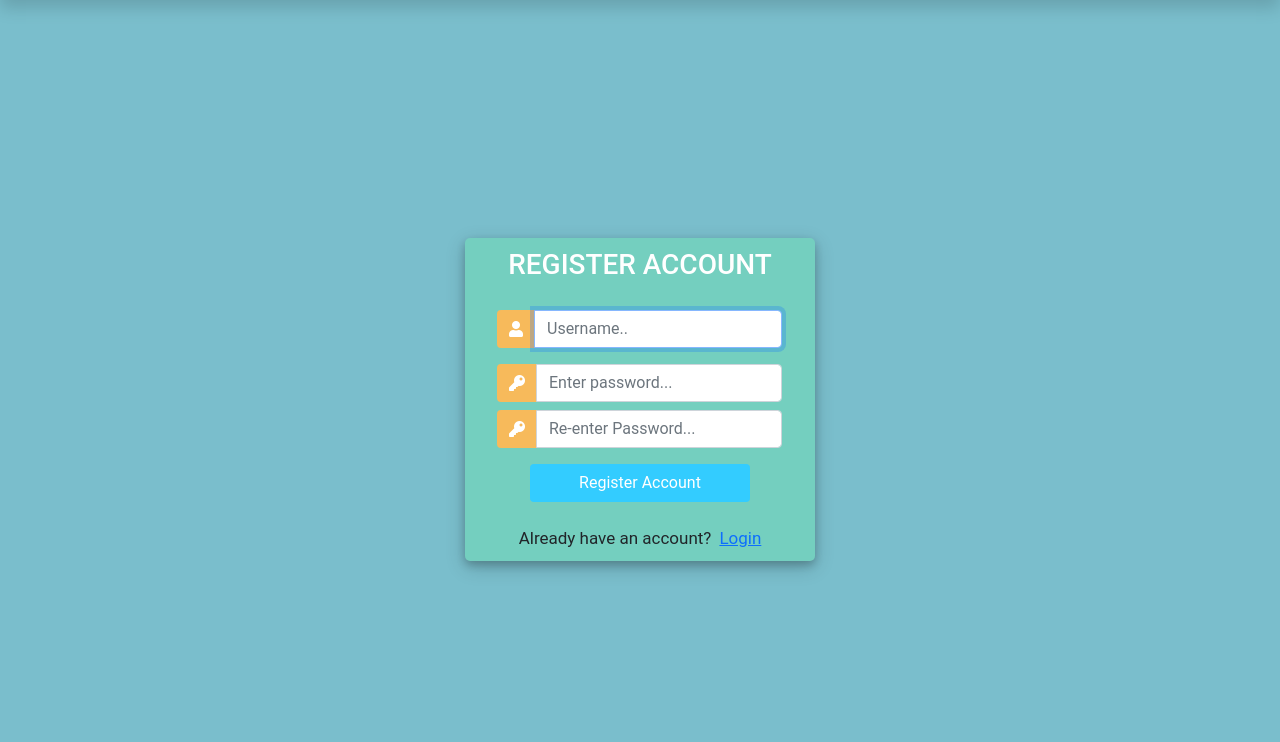
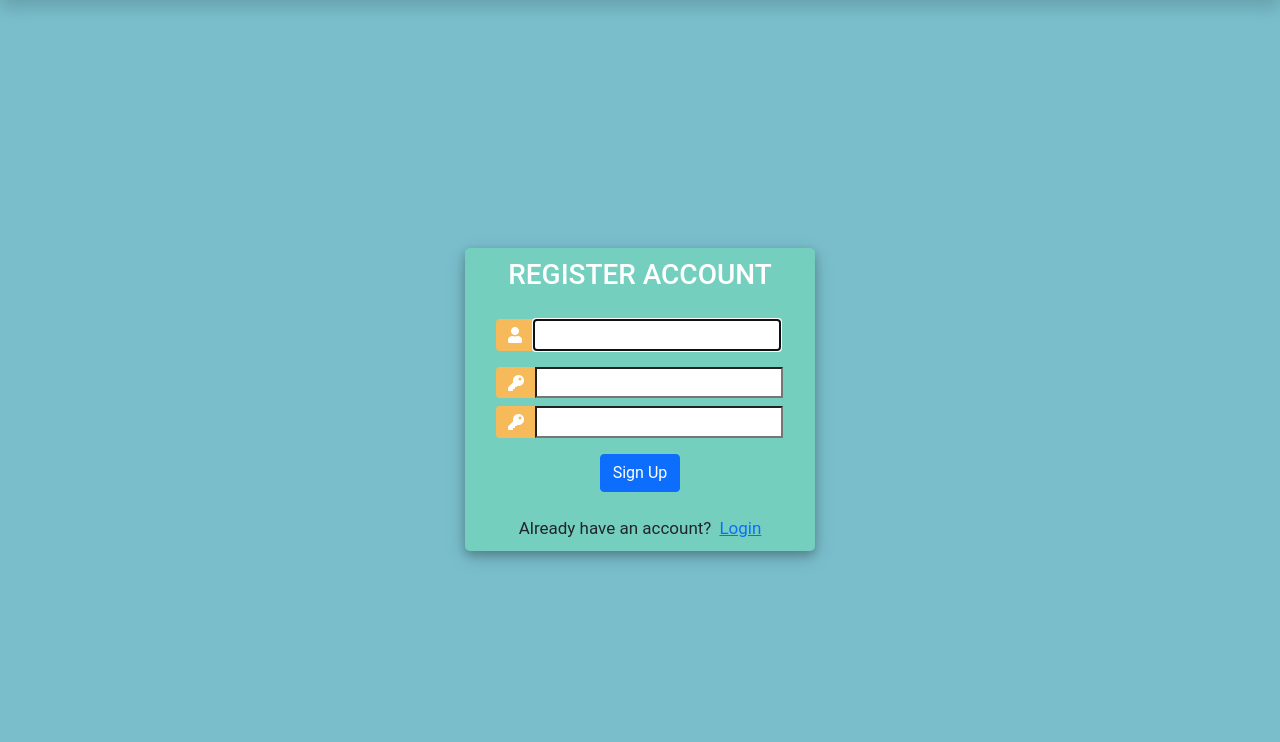
Before and after one commit to lukasgraig/Django, a Django app: page /user/signup/ in a window 1280 px wide. Shown: the part 58-800 px from the top of the page. Run offline with Django 3.2, Linux system fonts and the light colour scheme; some libraries are stand-ins or nearby versions.

Commit message:
removed js at bottom for now

```diff
--- a/templates/registration/signup.html
+++ b/templates/registration/signup.html
@@ -73,7 +73,7 @@
       </div>
       <div class="d-flex justify-content-center form_container">
 
-        <form method="POST" action="">
+        <form method="POST" >
           {% csrf_token %}
           <div class="input-group mb-3">
             <div class="input-group-append">
@@ -95,7 +95,7 @@
           </div>
 
              <div class="d-flex justify-content-center mt-3 login_container">
-             <input class="btn login_btn" type="submit" value="Register Account">
+              <button class="btn btn-primary" type="submit">Sign Up</button>
              </div>
         </form>
       </div>
@@ -108,7 +108,7 @@
     </div>
   </div>
 </div>
-<script>
+<!-- <script>
           /* Because i didnt set placeholder values in forms.py they will be set here using vanilla Javascript
   //We start indexing at one because CSRF_token is considered and input field
    */
@@ -123,7 +123,7 @@
   for (var field in form_fields){
     form_fields[field].className += ' form-control'
   }
-</script>
+</script> -->
 </body>
 </html>
 
```
